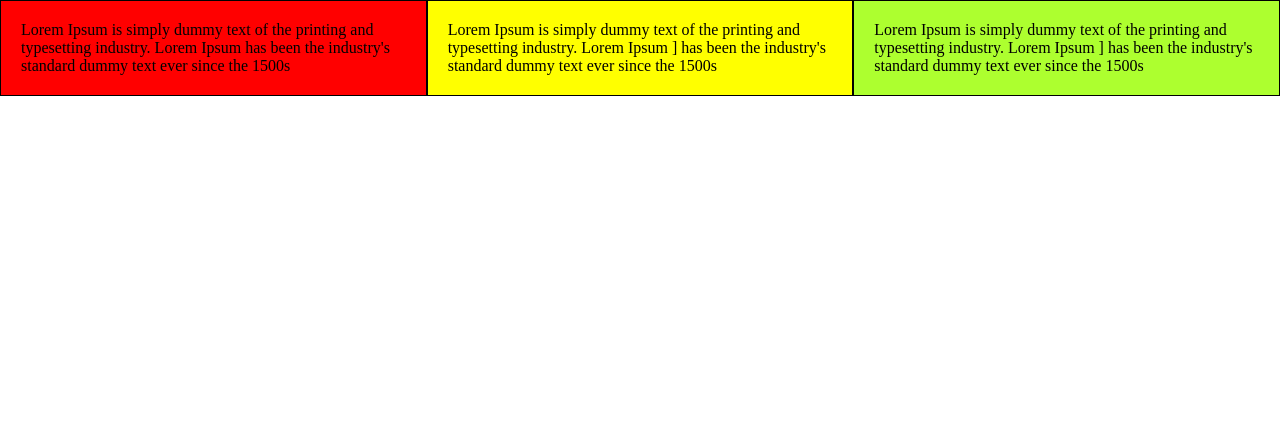
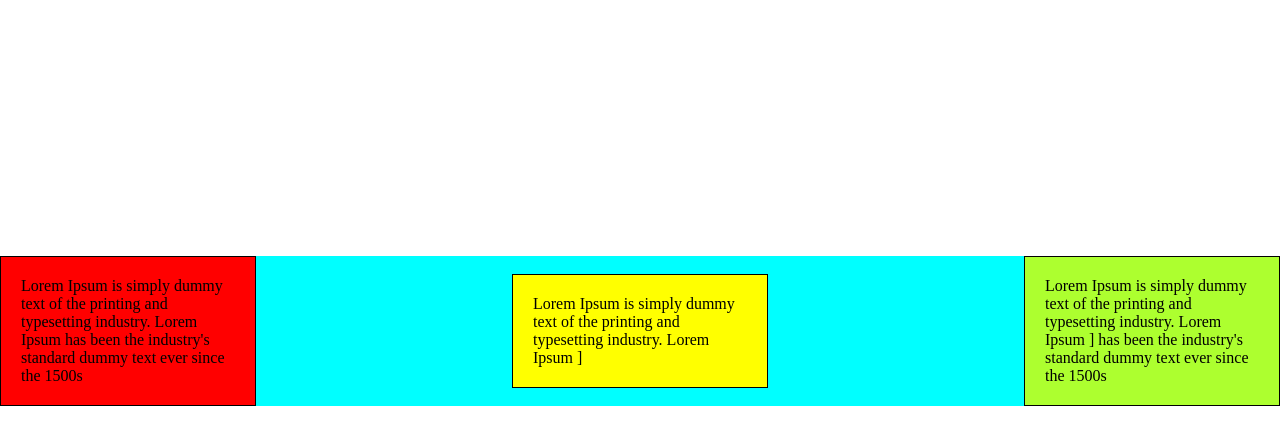
Before and after one commit to Prakharsri246/javaScriptBasic, a plain HTML site: page Flex Box/flex.html in a window 1280 px wide. Drawn offline with Linux system fonts and the light colour scheme.

Commit message:
flex box css

```diff
--- a/Flex Box/flex.html
+++ b/Flex Box/flex.html
@@ -5,7 +5,6 @@
     <meta http-equiv="X-UA-Compatible" content="IE=edge">
     <meta name="viewport" content="width=device-width, initial-scale=1.0">
     <title>Document</title>
-</head>
     <style>
         * {
             padding: 0;
@@ -16,24 +15,27 @@
             background-color: aqua;
             display: flex;
             width: 100%;
-       justify-content:space-around;
+            justify-content:space-between; /*adding space between elements in horizontal direction  */
+            align-items: center;  /* align item in vertical order */
+            flex-wrap: wrap;    /* when screen size is adjusted to small ,,all start coming one below the other  */
+            margin-top: 20%;
         }
-    section div{
+        section div {
             padding: 20px;
-        width: 50%;
+          flex-basis: 20%;  /* used in case with  */
             border: 1px solid black;
         }
         .childDiv1 {
             background-color: red;
         }
         .childDiv2 {
-
             background-color: yellow;
         }
         .childDiv3 {
             background-color: greenyellow;
         }
     </style>
+</head>
 <body>
     <section class="parentDiv">
         <div class="childDiv1">
@@ -42,7 +44,7 @@
         </div>
         <div class="childDiv2">
             Lorem Ipsum is simply dummy text of the printing and typesetting industry. Lorem Ipsum ]
-            has been the industry's standard dummy text ever since the 1500s
+
         </div>
         <div class="childDiv3">
             Lorem Ipsum is simply dummy text of the printing and typesetting industry. Lorem Ipsum ]
```
Also changed, not shown: index.html (+1 -1 lines). Lines whose indentation alone changed are shown as unchanged.
